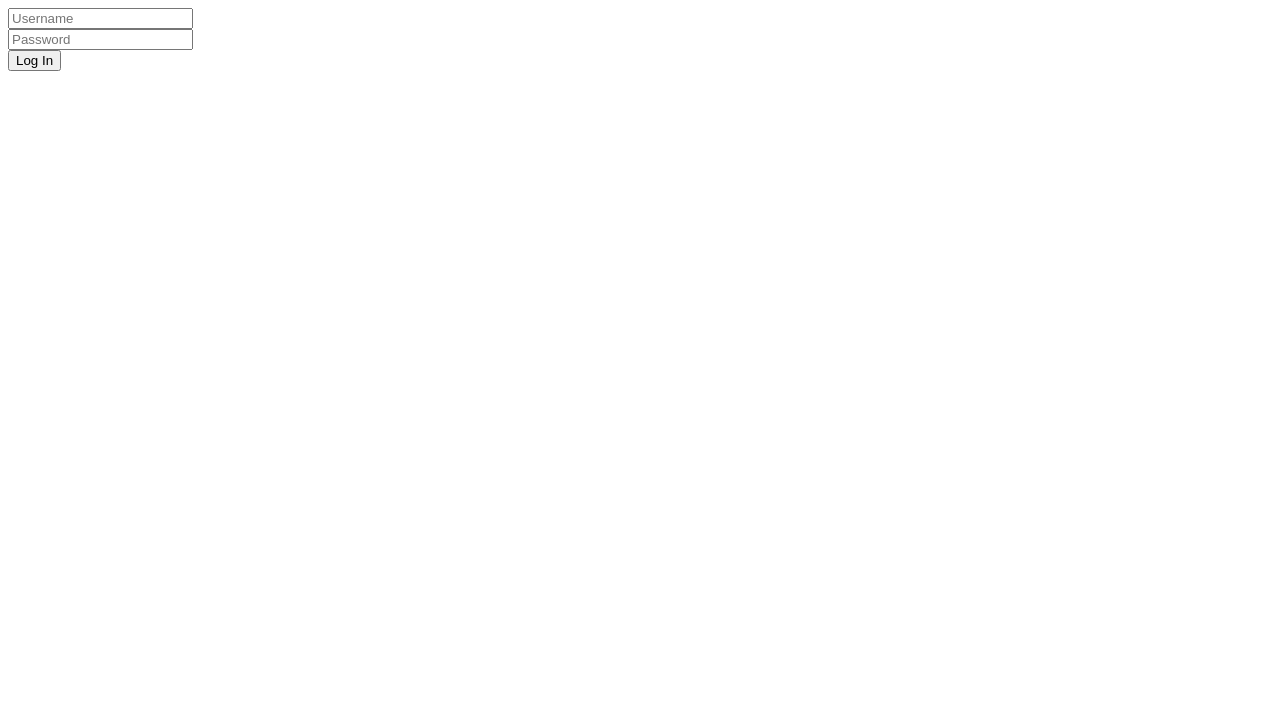
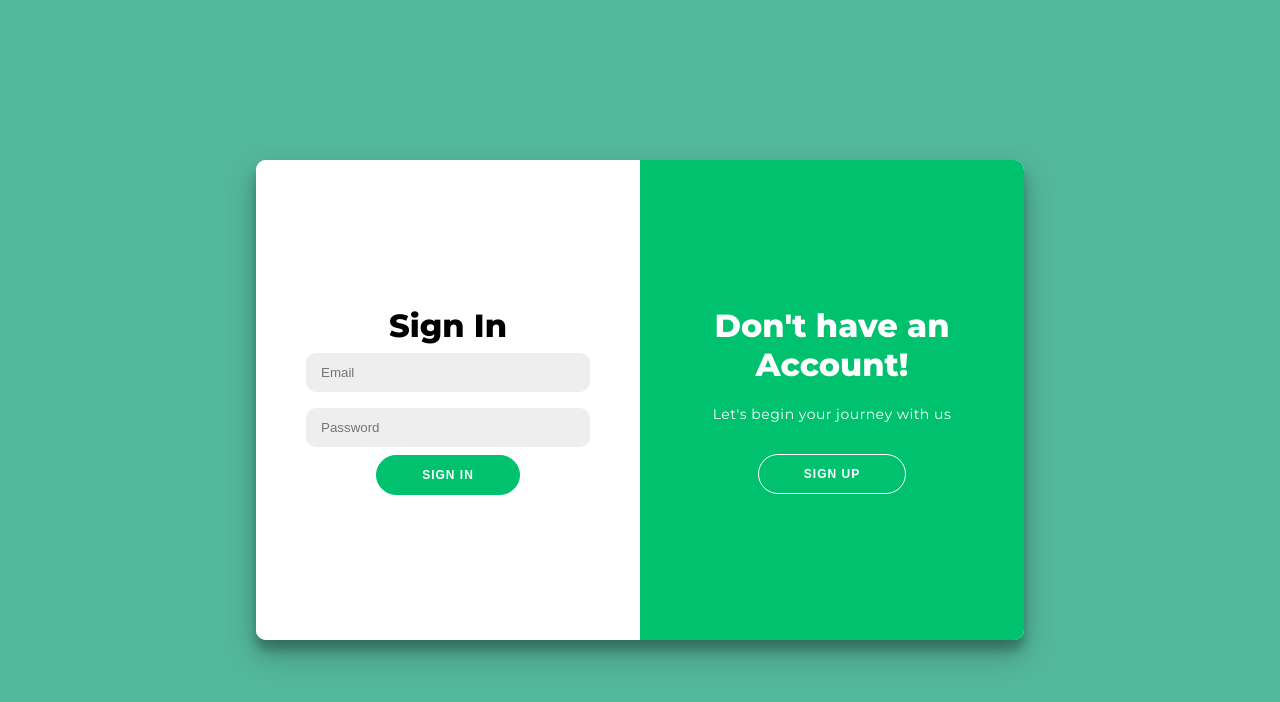
Before and after one commit to IrfanTech-X/GreenU_SpeakUp, a plain HTML site: page login.html in a window 1280 px wide. Drawn offline with Linux system fonts and the light colour scheme.

Commit message:
Version 2

```diff
--- /dev/null
+++ b/log_sign.js
@@ -0,0 +1,11 @@
+const container = document.getElementById('container');
+const signUpButton = document.getElementById('signUp');
+const signInButton = document.getElementById('signIn');
+
+signUpButton.addEventListener('click', () => {
+  container.classList.add("right-panel-active");
+});
+
+signInButton.addEventListener('click', () => {
+  container.classList.remove("right-panel-active");
+});
--- a/login.html
+++ b/login.html
@@ -1,5 +1,56 @@
-<form onsubmit="return handleLogin()">
-    <input type="text" id="username" placeholder="Username" required><br>
-    <input type="password" id="password" placeholder="Password" required><br>
-    <button type="submit">Log In</button>
-  </form>
+<!DOCTYPE html>
+<html lang="en">
+<head>
+  <meta charset="UTF-8" />
+  <meta name="viewport" content="width=device-width, initial-scale=1.0"/>
+  <title>GreenU SpeakUp</title>
+    <link rel="icon" href="GUB_Logo.png" type="image/x-icon">
+  <link rel="stylesheet" href="style_log_sign.css" />
+
+</head>
+<body >
+
+
+  <div class="container" id="container">
+    <div class="form-container sign-up-container">
+      <form action="#">
+        <h1>Create Account</h1>
+        <input type="text" placeholder="Name" />
+        <input type="number" placeholder="Student ID / Teacher ID">
+        <input type="text" placeholder="Department">
+        <input type="email" placeholder="Email" />
+        <input type="password" placeholder="Password" />
+        <button>Sign Up</button>
+      </form>
+    </div>
+
+
+    <div class="form-container sign-in-container">
+      <form action="#">
+        <h1>Sign In</h1>
+        <input type="email" placeholder="Email" />
+        <input type="password" placeholder="Password" />
+        <button>Sign In</button>
+      </form>
+    </div>
+
+    <div class="overlay-container">
+      <div class="overlay">
+        <div class="overlay-panel overlay-left">
+          <h1>Already Singed Up!</h1>
+          <p>To keep connected, please login with your info</p>
+          <button class="ghost" id="signIn">Sign In</button>
+        </div>
+
+
+        <div class="overlay-panel overlay-right">
+          <h1>Don't have an Account!</h1>
+          <p>Let's begin your journey with us</p>
+          <button class="ghost" id="signUp">Sign Up</button>
+        </div>
+      </div>
+    </div>
+  </div>
+  <script src="log_sign.js"></script>
+</body>
+</html>
--- a/style.css
+++ b/style.css
@@ -7,7 +7,8 @@
   }
 
   body {
-    background: linear-gradient(135deg, #e0fbe2, #d4fcf3);
+    background: linear-gradient(135deg, rgba(224, 251, 226, 0.8), #4acbc0, #77d8d0);
+
     color: #1e3932;
     line-height: 1.6;
   }
--- /dev/null
+++ b/style_log_sign.css
@@ -0,0 +1,192 @@
+@import url('https://fonts.googleapis.com/css?family=Montserrat:400,800');
+
+* {
+  box-sizing: border-box;
+}
+
+body {
+  background: #53b79b;
+  display: flex;
+  justify-content: center;
+  align-items: center;
+  font-family: 'Montserrat', sans-serif;
+  height: 100vh;
+  margin: 0;
+
+  /* background-image: url('bg4.jpg') ;
+  background-repeat: no-repeat;
+  background-size: cover;
+  background-position: center; */
+
+
+}
+
+
+h1 {
+  font-weight: bold;
+  margin: 0;
+}
+
+p {
+  font-size: 14px;
+  font-weight: 100;
+  line-height: 20px;
+  letter-spacing: 0.5px;
+  margin: 20px 0 30px;
+}
+
+button {
+  border-radius: 20px;
+  border: 1px solid #00c26e;
+  background-color: #00c26e;
+  color: #fff;
+  font-size: 12px;
+  font-weight: bold;
+  padding: 12px 45px;
+  letter-spacing: 1px;
+  text-transform: uppercase;
+  transition: transform 80ms ease-in;
+  cursor: pointer;
+}
+
+button:active {
+  transform: scale(0.95);
+}
+
+button:focus {
+  outline: none;
+}
+
+button.ghost {
+  background-color: transparent;
+  border-color: #fff;
+}
+
+form {
+  background-color: #fff;
+  display: flex;
+  align-items: center;
+  justify-content: center;
+  flex-direction: column;
+  padding: 0 50px;
+  height: 100%;
+  text-align: center;
+}
+
+input {
+  background-color: #eee;
+  border: none;
+  padding: 12px 15px;
+  margin: 8px 0;
+  width: 100%;
+  border-radius: 10px;
+}
+
+.container {
+  background-color: #fff;
+  border-radius: 10px;
+  box-shadow: 0 14px 28px rgba(0, 0, 0, 0.25),
+              0 10px 10px rgba(0, 0, 0, 0.22);
+  position: relative;
+  overflow: hidden;
+  width: 768px;
+  max-width: 100%;
+  min-height: 480px;
+}
+
+.form-container {
+  position: absolute;
+  top: 0;
+  height: 100%;
+  transition: all 0.6s ease-in-out;
+}
+
+.sign-in-container {
+  left: 0;
+  width: 50%;
+  z-index: 2;
+}
+
+.sign-up-container {
+  left: 0;
+  width: 50%;
+  opacity: 0;
+  z-index: 1;
+  transition: all 0.6s ease-in-out;
+}
+
+.container.right-panel-active .sign-in-container {
+  transform: translateX(100%);
+}
+
+.container.right-panel-active .sign-up-container {
+  transform: translateX(100%);
+  opacity: 1;
+  z-index: 5;
+}
+
+.overlay-container {
+  position: absolute;
+  top: 0;
+  left: 50%;
+  width: 50%;
+  height: 100%;
+  overflow: hidden;
+  transition: transform 0.6s ease-in-out;
+  z-index: 100;
+}
+
+.container.right-panel-active .overlay-container {
+  transform: translateX(-100%);
+}
+
+.overlay {
+  background: #00c26e;
+  background-repeat: no-repeat;
+  background-size: cover;
+  background-position: 0 0;
+  color: #ffffff;
+  position: relative;
+  left: -100%;
+  height: 100%;
+  width: 200%;
+  transform: translateX(0);
+  transition: transform 0.6s ease-in-out;
+}
+
+.container.right-panel-active .overlay {
+  transform: translateX(50%);
+}
+
+.overlay-panel {
+  position: absolute;
+  display: flex;
+  align-items: center;
+  justify-content: center;
+  flex-direction: column;
+  padding: 0 40px;
+  text-align: center;
+  top: 0;
+  height: 100%;
+  width: 50%;
+  transform: translateX(0);
+  transition: transform 0.6s ease-in-out;
+}
+
+.overlay-left {
+  transform: translateX(-20%);
+  left: 0;
+}
+
+.container.right-panel-active .overlay-left {
+  transform: translateX(0);
+}
+
+.overlay-right {
+  right: 0;
+  transform: translateX(0);
+}
+
+.container.right-panel-active .overlay-right {
+  transform: translateX(20%);
+}
```
